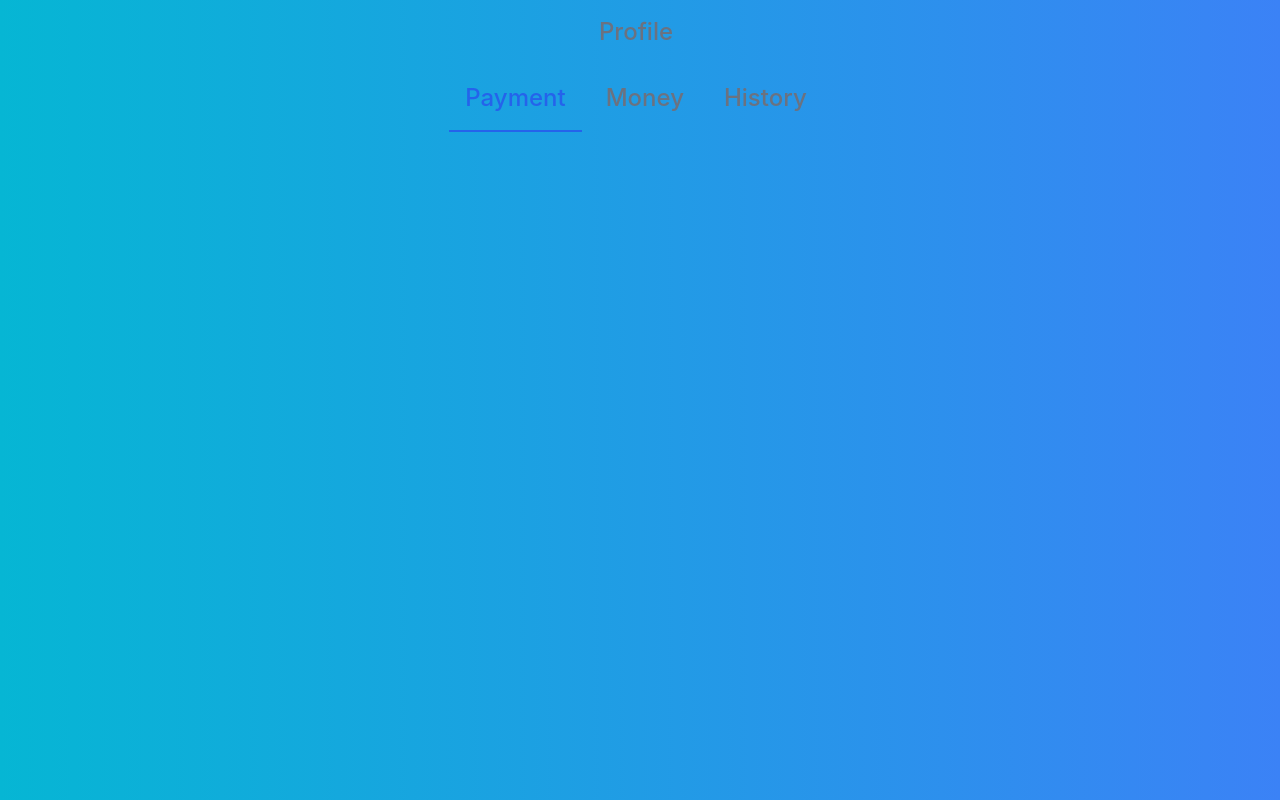
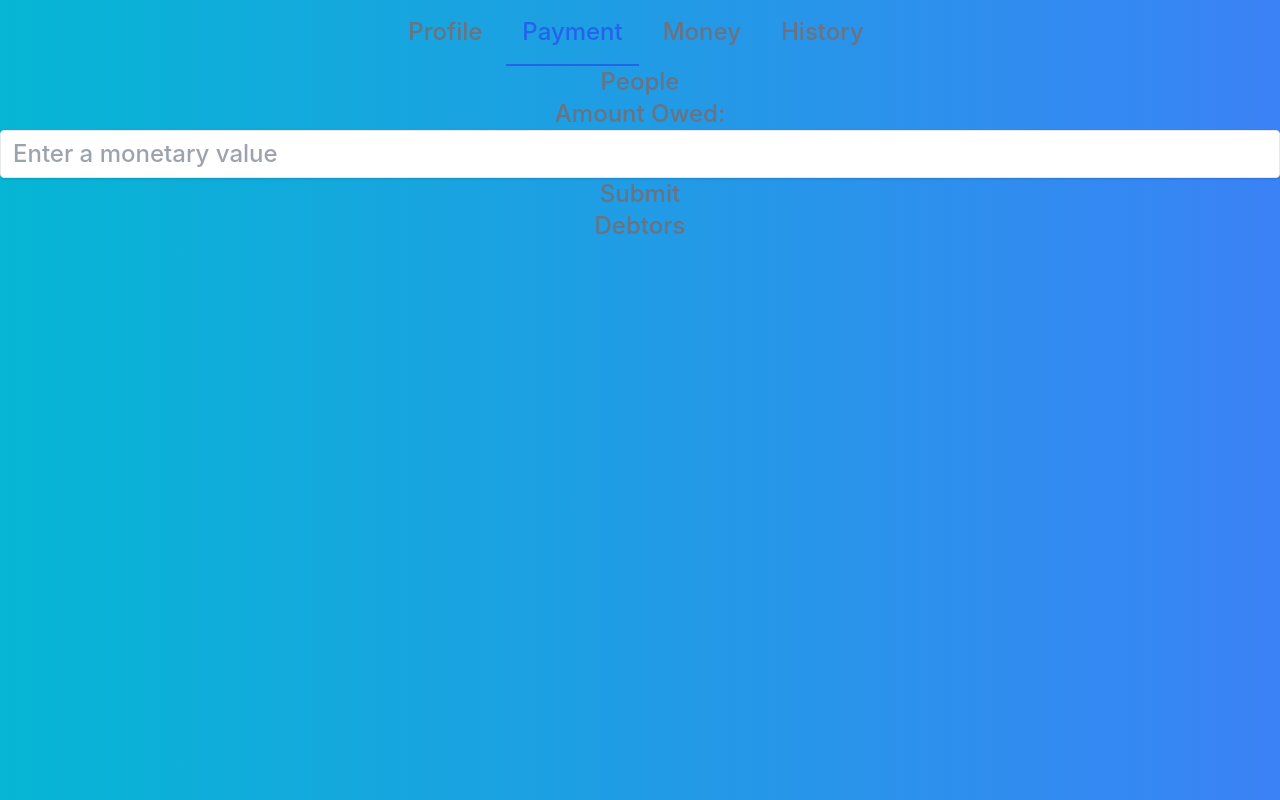
Before and after one commit to Nick-Knighton/Slice, a React (Create React App) app in the folder frontend/: page /page in a window 1280 px wide. Shown: the top 800 px of the page. Built offline with nearby package versions, Linux system fonts and the light colour scheme.

Commit message:
monetary field

```diff
--- a/frontend/src/Page.js
+++ b/frontend/src/Page.js
@@ -1,10 +1,21 @@
+import React, { useState } from 'react';
+
+
 function Page() {
+
+    const [value, setValue] = useState('');
+
+    const handleChange = (event) => {
+      setValue(event.target.value);
+    };
+
+
     return (
         <div class="text-2xl font-medium text-center text-gray-500 border-b border-gray-200 dark:text-gray-400 dark:border-gray-700 bg-gradient-to-r from-cyan-500 to-blue-500">
+            <ul class="flex flex-row justify-center bg-gradient-to-r from-cyan-500 to-blue-500" >
                 <li class="mr-2 flex flex-row justify-center">
-                    <a href="#" class="inline-block  p-4 border-b-2 border-transparent rounded-t-lg hover:text-gray-600 hover:border-gray-300 dark:hover:text-gray-300">Profile</a>
+                    <a href="#" class="inline-block self-start p-4 border-b-2 border-transparent rounded-t-lg hover:text-gray-600 hover:border-gray-300 dark:hover:text-gray-300">Profile</a>
                 </li>
-            <ul class="flex flex-row justify-center bg-gradient-to-r from-cyan-500 to-blue-500" >
                 <li class="mr-2">
                     <a href="#" class="inline-block p-4 text-blue-600 border-b-2 border-blue-600 rounded-t-lg active dark:text-blue-500 dark:border-blue-500" aria-current="page">Payment</a>
                 </li>
@@ -15,6 +26,26 @@ function Page() {
                     <a href="#" class="inline-block p-4 border-b-2 border-transparent rounded-t-lg hover:text-gray-600 hover:border-gray-300 dark:hover:text-gray-300">History</a>
                 </li>
             </ul>
+
+            <ul>
+                <li>People</li>
+                <form>
+                <li>
+                Amount Owed:
+            <input
+      className="shadow appearance-none border rounded w-full w-small py-2 px-3 text-gray-700 leading-tight focus:outline-none focus:shadow-outline"
+      type="text"
+      value={value}
+      onChange={handleChange}
+      pattern="^\d+(?:\.\d{1,2})?$"
+      placeholder="Enter a monetary value"
+    />
+            </li>
+            <input type="submit" value="Submit" />
+            </form>
+
+                <li>Debtors</li>
+            </ul>
         <div className="flex items-center justify-center h-screen bg-gradient-to-r from-cyan-500 to-blue-500">
             </div>
 
```
